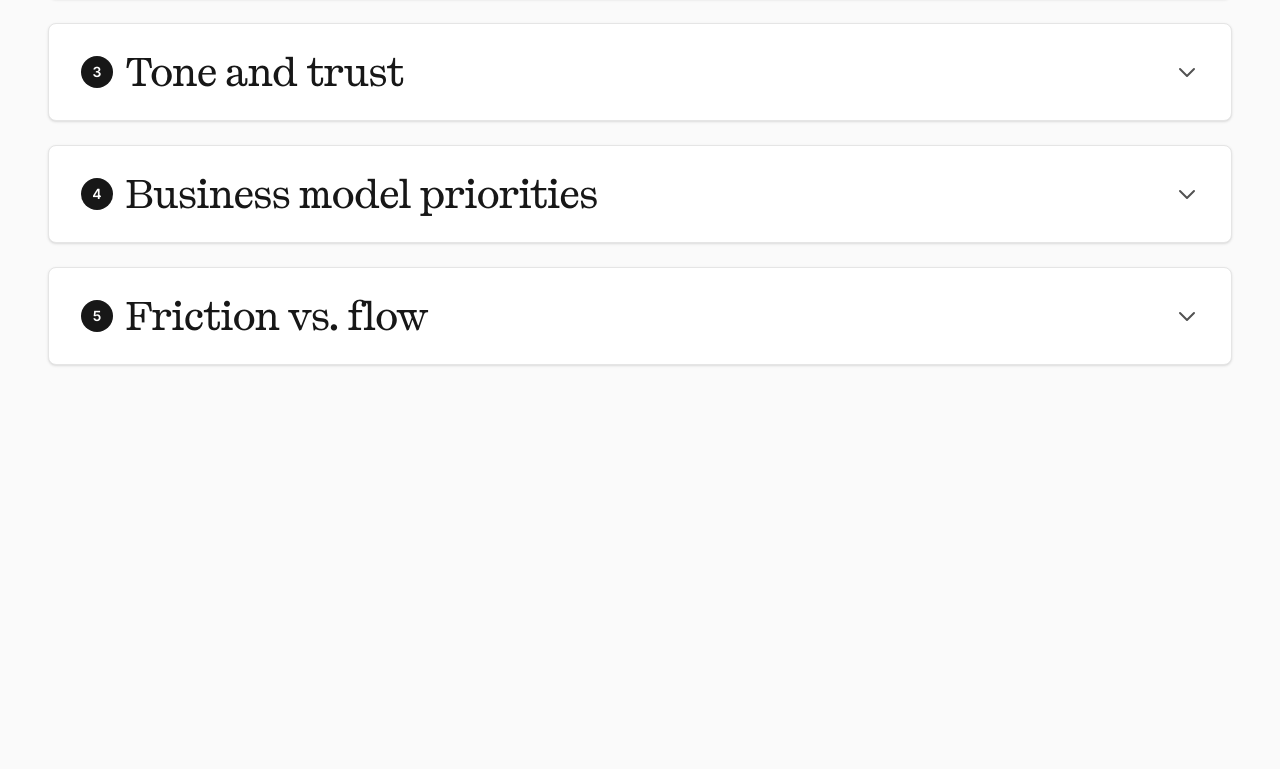
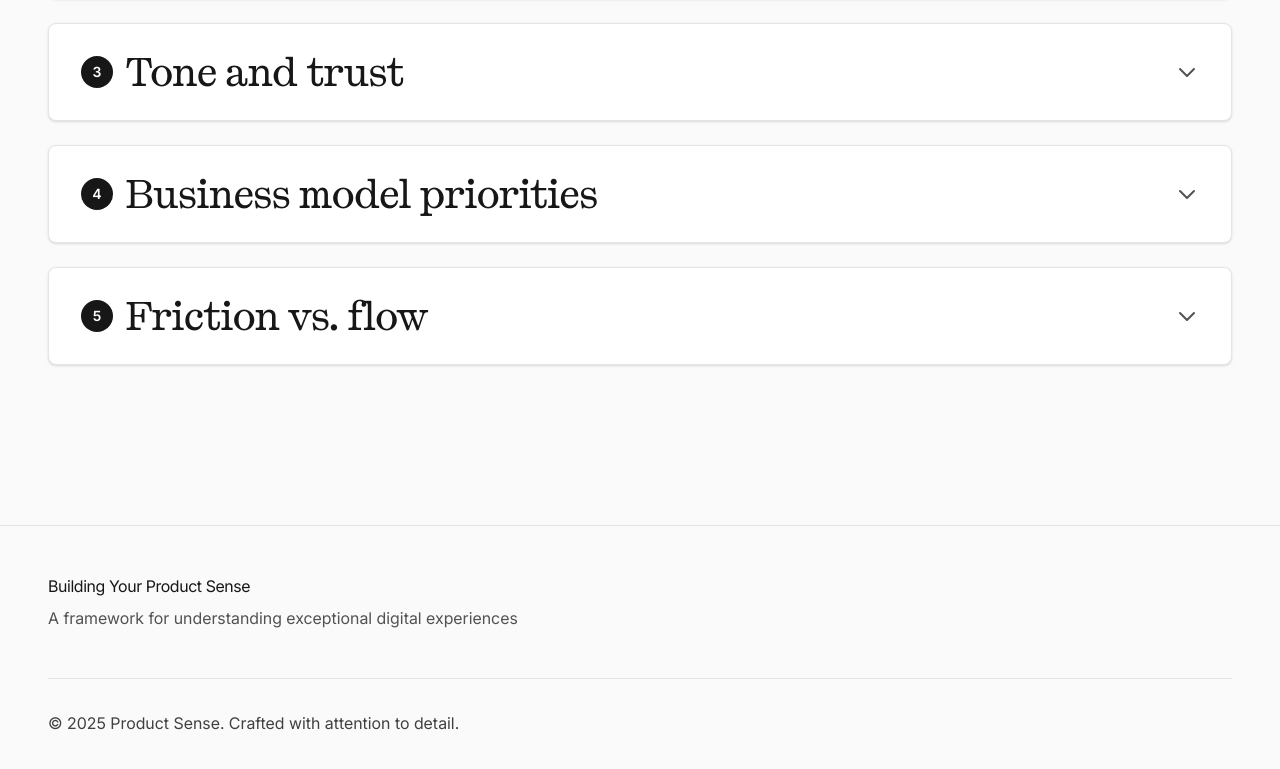
Before and after one commit to vector-y/productsense, a Next.js app: page /onboarding in a window 1280 px wide. Shown: the part 1831-2600 px from the top of the page. Before the commit the page ends 2260 px from the top, so only its background shows below. Built offline with nearby package versions, Linux system fonts and the light colour scheme.

Commit message:
Footer added to both pages

```diff
--- a/app/onboarding/page.tsx
+++ b/app/onboarding/page.tsx
@@ -1,4 +1,5 @@
 import { DimensionAccordion } from '../components/DimensionAccordion';
+import { Footer } from '../components/Footer';
 import { apps, dimensions, analysisContent } from './data';
 
 /**
@@ -40,6 +41,8 @@ export default function OnboardingPage() {
 					defaultValue="first-moments"
 				/>
 			</div>
+
+			<Footer />
 		</div>
 	);
 }
--- a/app/search/page.tsx
+++ b/app/search/page.tsx
@@ -1,4 +1,5 @@
 import { DimensionAccordion } from '../components/DimensionAccordion';
+import { Footer } from '../components/Footer';
 import { apps, dimensions, analysisContent } from './data';
 
 /**
@@ -40,6 +41,8 @@ export default function SearchPage() {
 					defaultValue="discovery-patterns"
 				/>
 			</div>
+
+			<Footer />
 		</div>
 	);
 }
```
